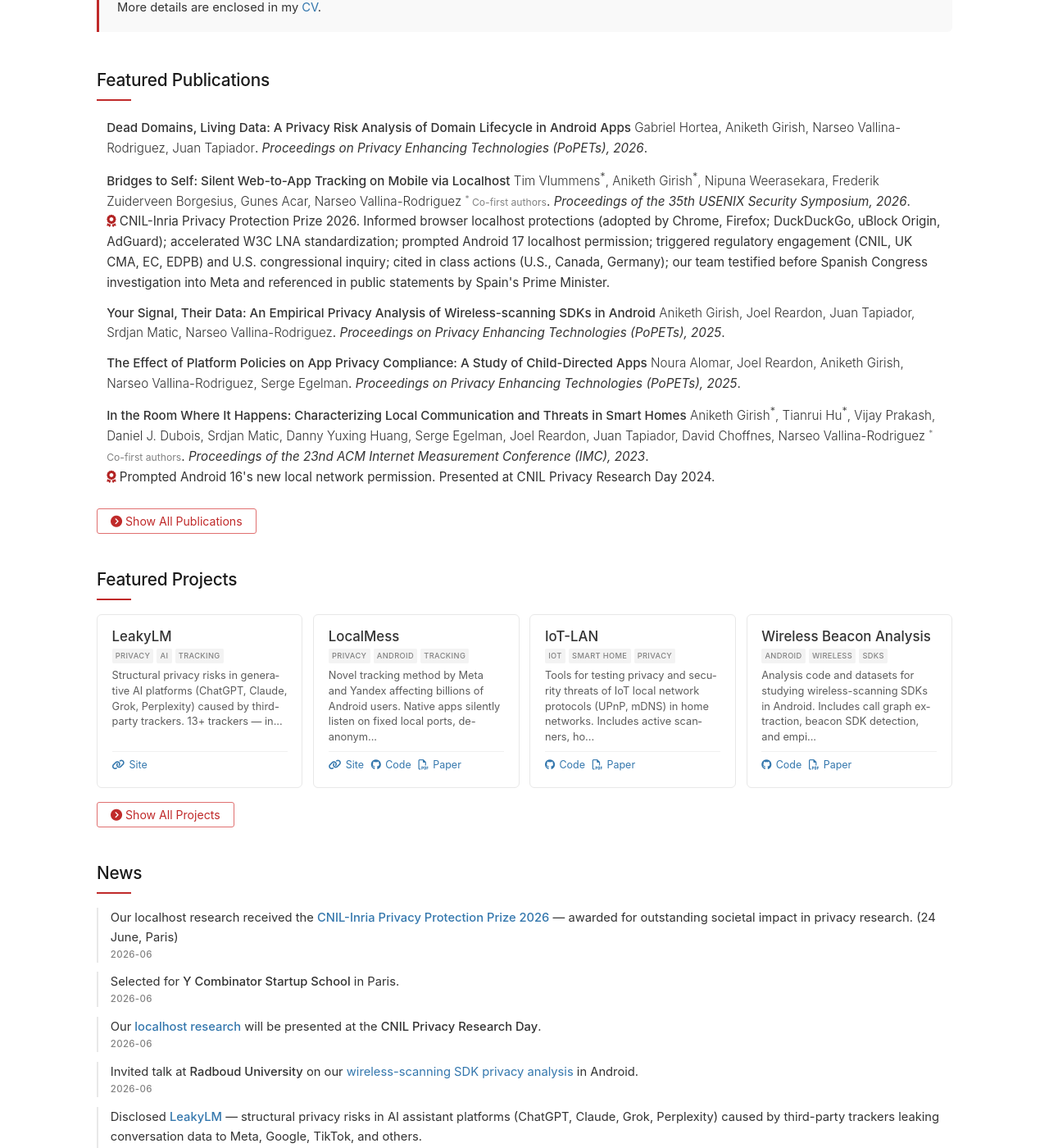
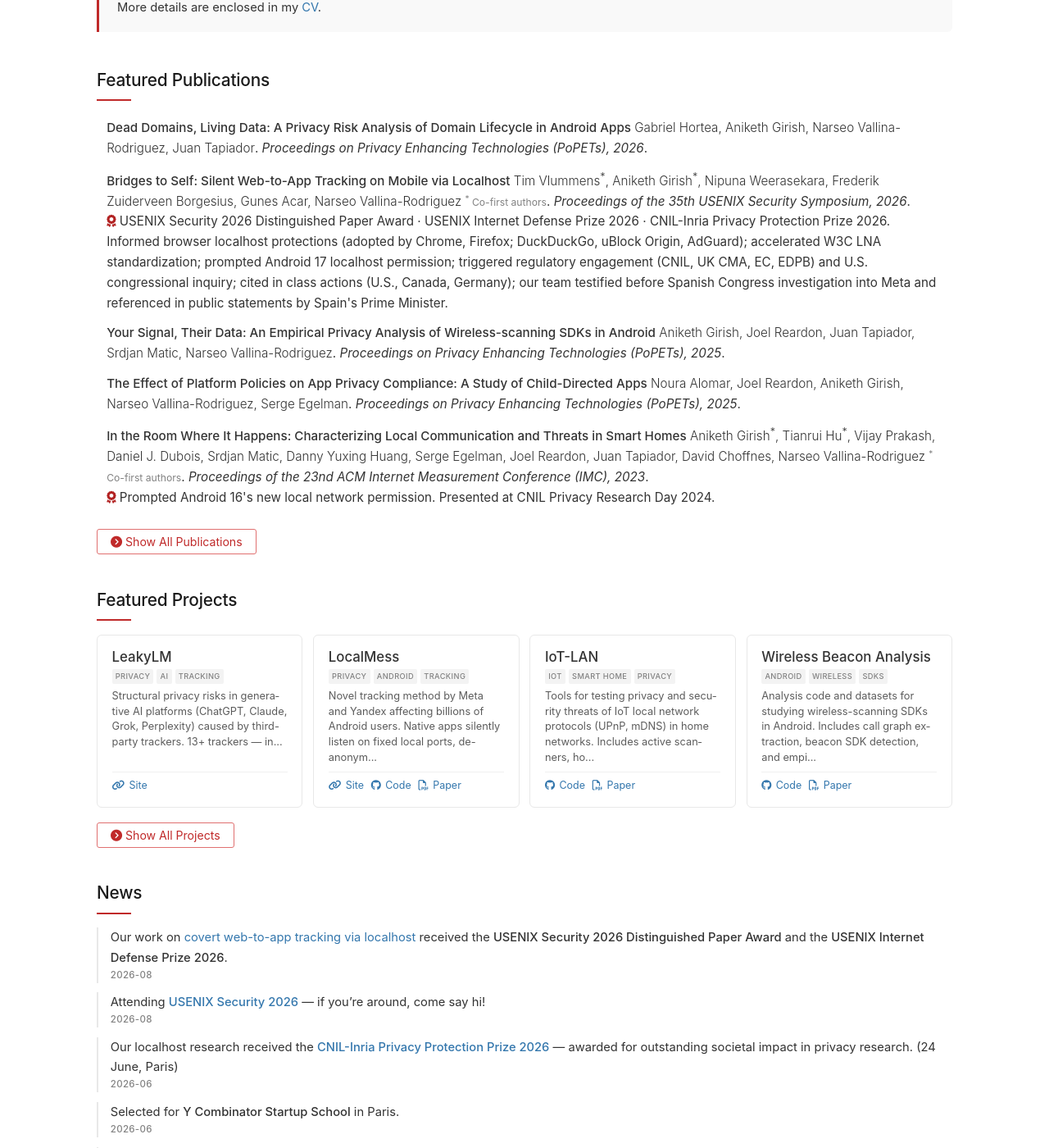
Before and after one commit to Aniketh01/aniketh01.github.io, a Jekyll site: the page built from index.md, in a window 1280 px wide and 1400 px high, scrolled down 840 px. Shown: the whole window at 82% size. Built offline with Jekyll 4.4.1, drawn with Linux system fonts in a browser that asks for light colours; nearby versions of some CDN libraries; some of the changed text lies outside the part shown.

Commit message:
Add USENIX awards, USENIX attendance news, update CV PDF

```diff
--- a/_data/news.yml
+++ b/_data/news.yml
@@ -1,3 +1,9 @@
+- message: "Our work on [covert web-to-app tracking via localhost](https://localmess.github.io/) received the **USENIX Security 2026 Distinguished Paper Award** and the **USENIX Internet Defense Prize 2026**."
+  date: 2026-08
+
+- message: "Attending [**USENIX Security 2026**](https://www.usenix.org/conference/usenixsecurity26) — if you're around, come say hi!"
+  date: 2026-08
+
 - message: "Our localhost research received the [**CNIL-Inria Privacy Protection Prize 2026**](https://www.cnil.fr/fr/prix-inria-cnil-2026) — awarded for outstanding societal impact in privacy research. (24 June, Paris)"
   date: 2026-06
 
--- a/_data/publications.yml
+++ b/_data/publications.yml
@@ -42,7 +42,7 @@
   code: https://github.com/localmess/localhost-abuse
   highlight: true
   awards:
-    - "CNIL-Inria Privacy Protection Prize 2026. Informed browser localhost protections (adopted by Chrome, Firefox; DuckDuckGo, uBlock Origin, AdGuard); accelerated W3C LNA standardization; prompted Android 17 localhost permission; triggered regulatory engagement (CNIL, UK CMA, EC, EDPB) and U.S. congressional inquiry; cited in class actions (U.S., Canada, Germany); our team testified before Spanish Congress investigation into Meta and referenced in public statements by Spain's Prime Minister."
+    - "USENIX Security 2026 Distinguished Paper Award · USENIX Internet Defense Prize 2026 · CNIL-Inria Privacy Protection Prize 2026. Informed browser localhost protections (adopted by Chrome, Firefox; DuckDuckGo, uBlock Origin, AdGuard); accelerated W3C LNA standardization; prompted Android 17 localhost permission; triggered regulatory engagement (CNIL, UK CMA, EC, EDPB) and U.S. congressional inquiry; cited in class actions (U.S., Canada, Germany); our team testified before Spanish Congress investigation into Meta and referenced in public statements by Spain's Prime Minister."
   tags:
     - Cross-Platform tracking
     - Privacy
```
Also changed, not shown: 1 other file.
